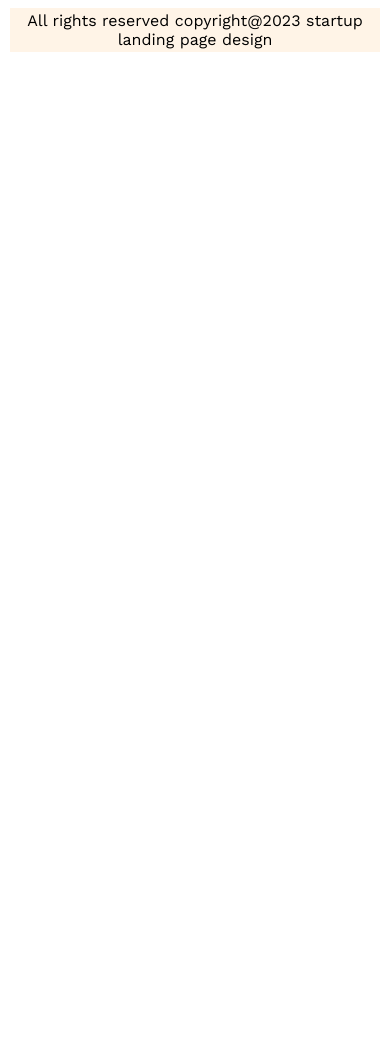
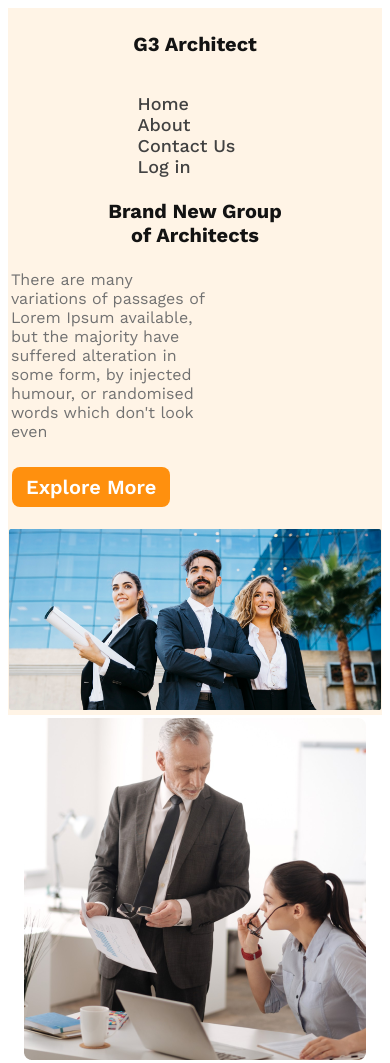
Before and after one commit to arif181h/architect-resources, a plain HTML site: page index.html in a window 390 px wide. Shown: the top 1063 px of the page. Before the commit the page ends 844 px from the top, so only its background shows below. Drawn offline with nearby package versions, Linux system fonts and the light colour scheme.

Commit message:
all part double added

```diff
--- a/index.html
+++ b/index.html
@@ -7,7 +7,7 @@
     <title>architect-resources</title>
 </head>
 <body>
-    <header class="header hide">
+    <header class="header ">
         <nav>
             <h3 class="nav-title">G3 Architect</h3>
             <ul>
@@ -23,11 +23,12 @@
             <div class="center">
                 <button class="btn-primary">Explore More</button>
             </div>
-         <img src="images/banner.png" alt="">
+            <img src="images/banner.png" alt="">
+
         </div>
     </header>
     <main>
-        <section class="photo-section hide">
+        <section class="photo-section ">
             <div class="photo-container">
                 <div class="photo-div">
                     <img src="images/team1.png" alt="">
@@ -42,7 +43,7 @@
                 </div>
             </div>
         </section>
-        <section class="lady-section hide">
+        <section class="lady-section ">
             <div class="lady-container">
                 <div class="div">
                     <div class="lady-des">
@@ -71,7 +72,7 @@
                  </div>
             </div>
         </section>
-        <section class="pp hide">
+        <section class="pp ">
           <div class="facts-container">
            <div class="class">
             <h3 class="facts-title">Some Facts</h3>
@@ -106,7 +107,7 @@
           </div>
           </div>
         </section>
-        <section class="last hide">
+        <section class="last ">
             <div class="last-part">
                 <h2 class="last-title">Our Sponspors </h2>
                 <p class="last-des">There are many variations of passages of Lorem Ipsum available, but the majority have suffered alteration.</p>
--- a/styles/style.css
+++ b/styles/style.css
@@ -7,9 +7,13 @@ header{
     padding:10px 100px;
     background: rgba(255, 144, 14, 0.1);
 }
-img, .lady-photo img{
+img{
     width: 100%;
 }
+.lady-photo img{
+    width: 100%;
+}
+
 .hide{
     display: none;
 }
@@ -205,18 +209,41 @@ padding: 40px 100px;
 
 @media screen and (max-width:576px){
     .header{
+        padding: 1px 1px;
+    }
+
+    nav{
+        flex-direction: column;
         padding: 3px 10px;
     }
-    nav{
+    nav >ul{
         flex-direction: column;
+        padding: 2px 3px;
+    }
+    nav >ul {
+        padding: 1px;
     }
     .nav-title{
         font-size: 20px;
     }
     .banner-title{
+        width: 50%;
         font-size: 20px;
         margin-bottom: 20px;
+        padding: 2px 3px;
     }
+    .banner-descrip{
+        max-width: 200px;
+        text-align: left;
+        padding: 1px 1px 2px 1px;
+        margin: 1px 1px 2px 1px;
+    }
+    .center{
+        text-align: left;
+        padding: 2px 3px;
+    }
+
+
     /* photo secton */
     .photo-container{
         flex-direction: column;
```
